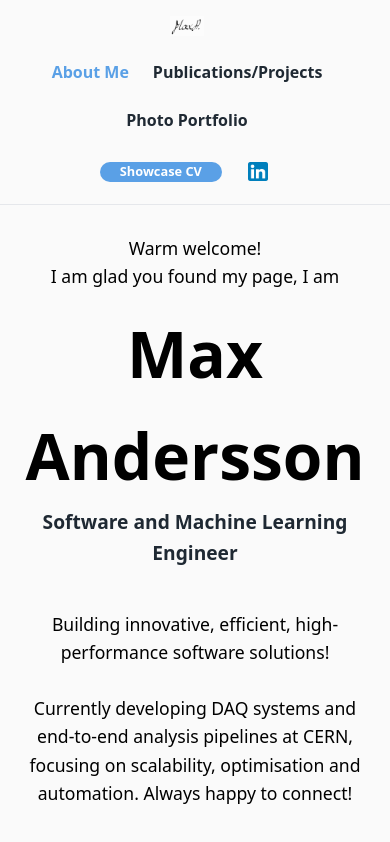
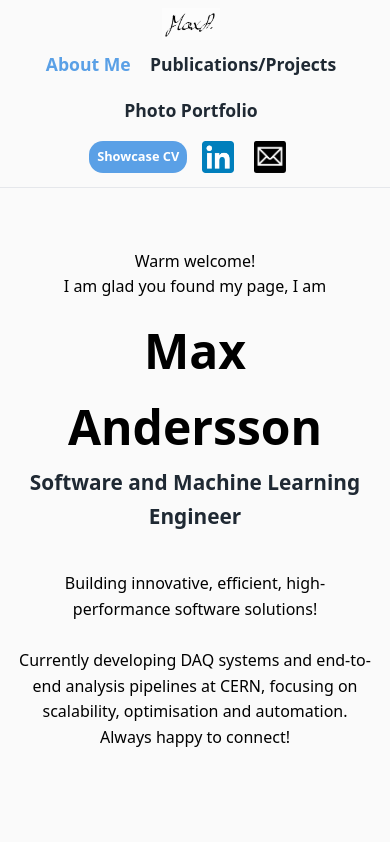
Before and after one commit to aimaax/portfolio, a React (Vite) app: page / in a window 390 px wide. Built offline with nearby package versions, Linux system fonts and the light colour scheme.

Commit message:
change font

```diff
--- a/src/App.css
+++ b/src/App.css
@@ -27,15 +27,15 @@ body {
   display: flex;
   align-items: center;
   justify-content: space-between;
-  gap: 1.5rem;
-  padding: 0.25rem clamp(0.5rem, 2vw, 2rem);
+  gap: 0.7rem;
+  padding: 0.25rem clamp(0.5rem, 1vw, 2rem);
   background: var(--color-bg);
   border-bottom: 1px solid #e5e7eb;
   position: relative;
 }
 
 .nav__logo {
-  height: clamp(1rem, 5vw, 3rem);
+  height: clamp(2rem, 5vw, 3rem);
   width: auto;
   flex-shrink: 0;
   margin-left: 2rem;
@@ -54,7 +54,7 @@ body {
   text-decoration: none;
   color: var(--color-text);
   font-weight: 600;
-  font-size: clamp(1rem, 1.5vw, 1.25rem);
+  font-size: clamp(1.1rem, 1.5vw, 1.25rem);
   white-space: nowrap;
 }
 
@@ -65,7 +65,7 @@ body {
 .nav__right {
   display: flex;
   align-items: center;
-  gap: 1.25rem;
+  gap: clamp(0.5rem, 1vw, 0.75rem);
 }
 
 .nav__linkedin {
@@ -79,8 +79,24 @@ body {
 }
 
 .nav__linkedin-icon {
-  width: clamp(1rem, 5vw, 2.5rem);
-  height: clamp(1rem, 5vw, 2.5rem);
+  width: clamp(2rem, 5vw, 2.5rem);
+  height: clamp(2rem, 5vw, 2.5rem);
+  object-fit: contain;
+}
+
+.nav__email {
+  display: flex;
+  align-items: center;
+  justify-content: center;
+  text-decoration: none;
+  padding: 0.4rem;
+  height: 100%;
+  box-sizing: border-box;
+}
+
+.nav__email-icon {
+  width: clamp(2rem, 5vw, 2.5rem);
+  height: clamp(2rem, 5vw, 2.5rem);
   object-fit: contain;
 }
 
@@ -88,9 +104,9 @@ body {
   text-decoration: none;
   background: var(--color-primary);
   color: #ffffff;
-  padding: 0.625rem 1.25rem;
+  padding: clamp(0.5rem, 1vw, 0.625rem) clamp(0.5rem, 2vw, 1.25rem);
   text-align: center;
-  height: clamp(1rem, 5vw, 2.5rem);
+  height: clamp(2rem, 5vw, 2.5rem);
   border-radius: 0.875rem;
   font-weight: 600;
   flex-shrink: 0;
@@ -146,7 +162,7 @@ body {
 
 .about-text {
   display: block;
-  font-size: clamp(1.1rem, 1.5vw, 1.25rem);
+  font-size: clamp(1rem, 1.5vw, 1.25rem);
   font-weight: 400;
   color: #000000;
   opacity: 0.8;
@@ -159,7 +175,7 @@ body {
 
 .about-name {
   display: block;
-  font-size: clamp(4rem, 8vw, 6rem);
+  font-size: clamp(3rem, 8vw, 6rem);
   font-weight: 700;
   color: #000000;
   margin-bottom: 0rem;
@@ -167,7 +183,7 @@ body {
 
 .about-title {
   display: block;
-  font-size: clamp(1.2rem, 2vw, 1.6rem);
+  font-size: clamp(1.3rem, 2vw, 1.6rem);
   font-weight: 600;
   color: var(--color-text);
   opacity: 0.9;
@@ -545,11 +561,11 @@ body {
   text-decoration: none;
   background: #6c757d;
   color: #ffffff;
-  padding: 0.625rem 1rem;
+  padding: clamp(0.5rem, 1vw, 0.625rem) clamp(0.3rem, 1.5vw, 1rem);
   border-radius: 0.75rem;
   border: none;
   cursor: pointer;
-  font-size: clamp(0.85rem, 1.5vw, 1rem);
+  font-size: clamp(0.65rem, 1.5vw, 1rem);
   font-weight: 450;
   line-height: 1;
   height: clamp(1rem, 5vw, 2.5rem);
@@ -564,7 +580,7 @@ body {
 .project-detail__title {
   margin: 0;
   text-align: center;
-  font-size: clamp(1.3rem, 2vw, 2rem);
+  font-size: clamp(1.1rem, 2vw, 1.6rem);
   font-weight: 600;
   color: var(--color-text);
   white-space: pre-line;
@@ -589,9 +605,9 @@ body {
   text-decoration: none;
   background: var(--color-primary);
   color: #ffffff;
-  padding: 0rem clamp(0.5rem, 1vw, 1rem);
+  padding: clamp(0.5rem, 1vw, 0.625rem) clamp(0.3rem, 1.5vw, 1rem);
   border-radius: 0.75rem;
-  font-size: clamp(0.85rem, 1.5vw, 1rem);
+  font-size: clamp(0.65rem, 1.5vw, 1rem);
   font-weight: 450;
   line-height: 1;
   height: clamp(1rem, 5vw, 2.5rem);
@@ -634,7 +650,7 @@ body {
 @media (max-width: 768px) {
   .nav {
     flex-direction: column;
-    padding: 1rem;
+    padding: 0.5rem;
   }
 
   .nav__logo {
@@ -644,7 +660,7 @@ body {
   .nav__links {
     position: static;
     transform: none;
-    gap: 1.5rem;
+    gap: 1.2rem;
     flex-wrap: wrap;
     justify-content: center;
   }
@@ -654,11 +670,11 @@ body {
   }
 
   .portfolio-grid {
-    grid-template-columns: repeat(auto-fill, minmax(min(200px, 100%), 1fr));
+    grid-template-columns: repeat(auto-fill, minmax(min(clamp(100px, 200vw, 150px), 100%), 2fr));
   }
 
   .portfolio-gallery__grid {
-    grid-template-columns: repeat(auto-fill, minmax(min(250px, 100%), 1fr));
+    grid-template-columns: repeat(auto-fill, minmax(min(clamp(100px, 200vw, 150px), 100%), 2fr));
   }
 
   .project-grid {
--- a/src/components/NavBar.tsx
+++ b/src/components/NavBar.tsx
@@ -45,7 +45,7 @@ export const NavBar = ({ onNavigate, activeSection }: NavBarProps): ReactElement
 
       {/* CV and LinkedIn Icon */}
       <div className="nav__right">
-        {}
+        { }
         {activeSection === "cv" ? (
           <a
             className="nav__cta nav__cta--active"
@@ -67,6 +67,7 @@ export const NavBar = ({ onNavigate, activeSection }: NavBarProps): ReactElement
           </a>
         )}
 
+
         <a
           className="nav__linkedin"
           href="https://www.linkedin.com/in/maxandersson314/"
@@ -79,6 +80,18 @@ export const NavBar = ({ onNavigate, activeSection }: NavBarProps): ReactElement
             alt="LinkedIn profile"
           />
         </a>
+        {/* Email icon link */}
+        <a
+          className="nav__email"
+          href="mailto:maxandersson8@outlook.com"
+          aria-label="Send email"
+        >
+          <img
+            className="nav__email-icon"
+            src="logos/email_icon.png"
+            alt="Email"
+          />
+        </a>
       </div>
     </header>
   );
--- a/src/components/PortfolioGallery.tsx
+++ b/src/components/PortfolioGallery.tsx
@@ -53,7 +53,7 @@ export const PortfolioGallery = ({ item, onBack }: PortfolioGalleryProps): React
     <div className="portfolio-gallery">
       <div className="portfolio-gallery__header">
         <button type="button" className="portfolio-gallery__back" onClick={onBack}>
-          ← Back to portfolio
+          Back to portfolio
         </button>
         <h2 className="portfolio-gallery__title">{item.location}</h2>
       </div>
--- a/src/components/ProjectDetail.tsx
+++ b/src/components/ProjectDetail.tsx
@@ -12,7 +12,7 @@ export const ProjectDetail = ({ project, onBack }: ProjectDetailProps): ReactEle
   <div className="project-detail">
     <div className="project-detail__header">
       <button type="button" className="project-detail__back" onClick={onBack}>
-        ← Back to projects
+        Back to projects
       </button>
 
       <h2 className="project-detail__title">
```
Also changed, not shown: public/logos/email_icon.png (added).
